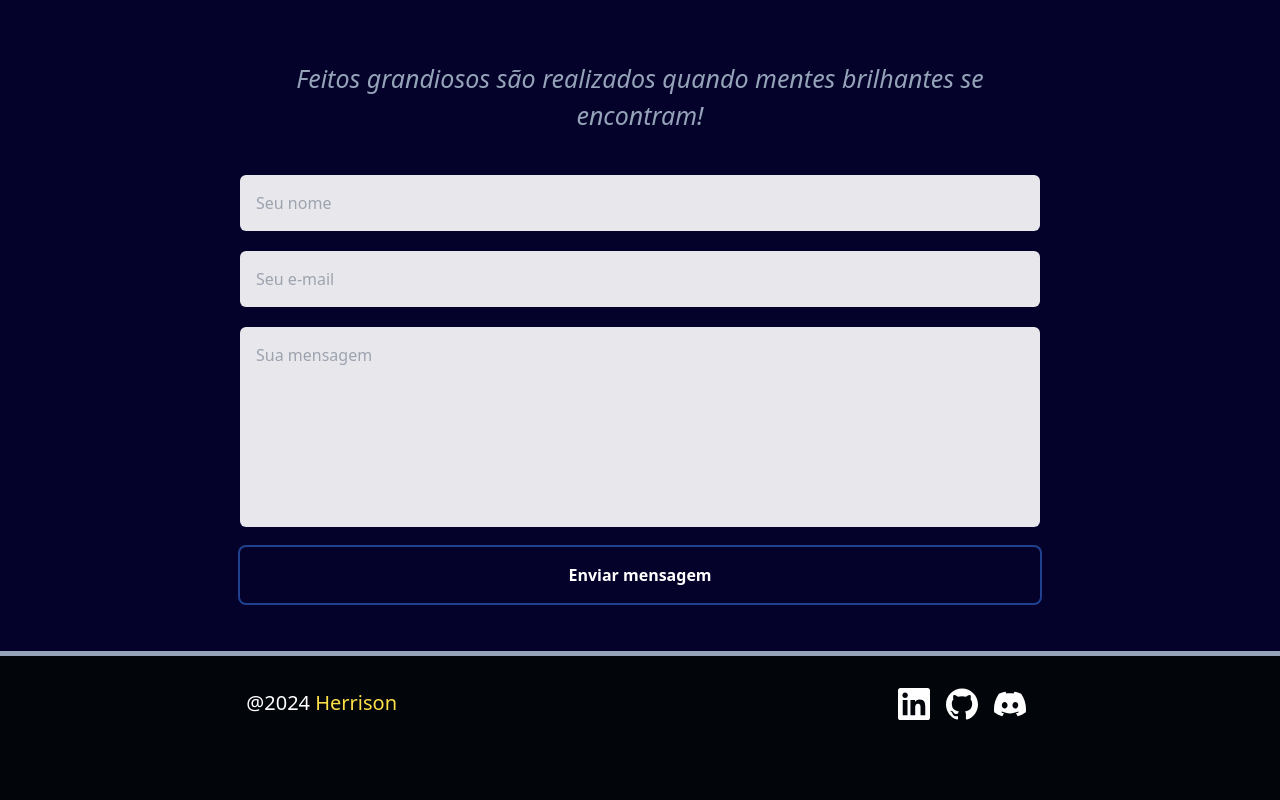
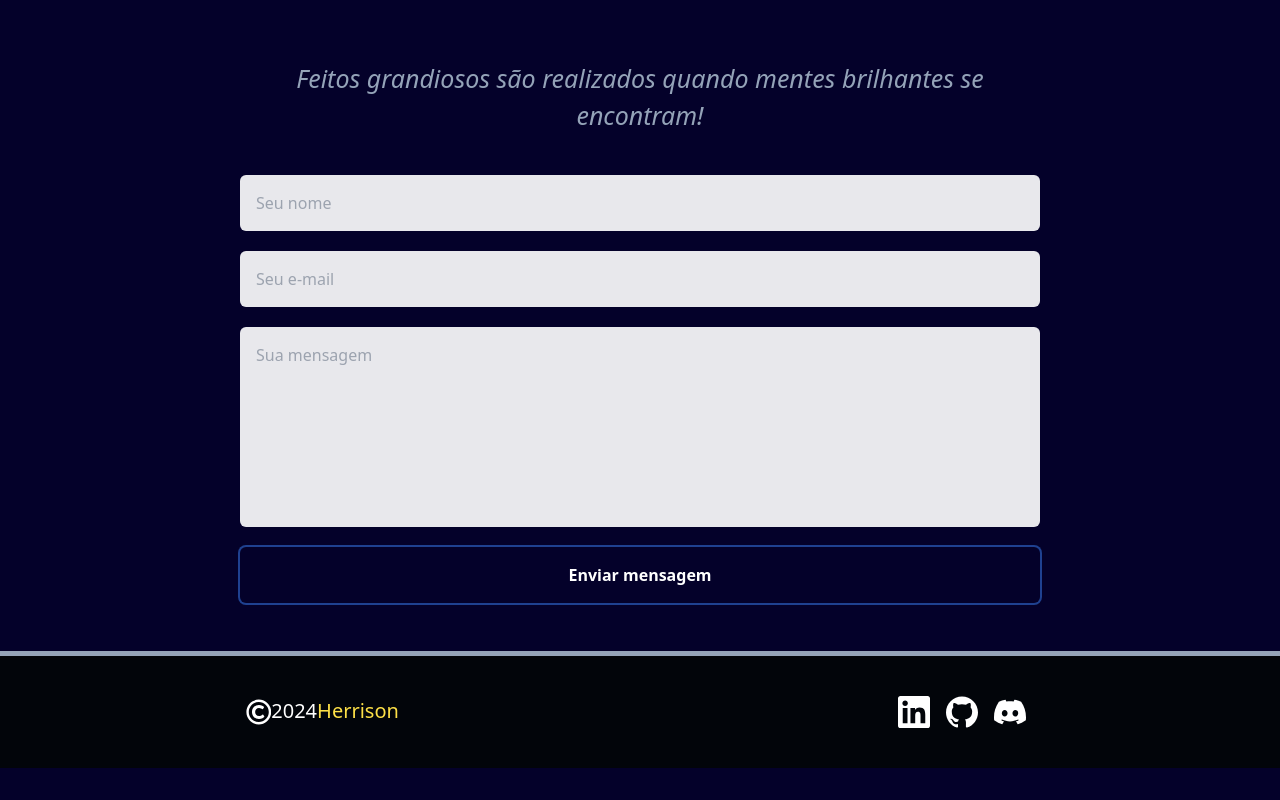
Before and after one commit to Stormlig/Portfolio, a React (Vite) app: page / in a window 1280 px wide. Shown: the part 4692-5492 px from the top of the page. After the commit the page ends 5460 px from the top, so only its background shows below. Built offline with nearby package versions, Linux system fonts and the light colour scheme; a web font is replaced by a local one.

Commit message:
update href for const

```diff
--- a/src/components/background/Footer/Footer.tsx
+++ b/src/components/background/Footer/Footer.tsx
@@ -1,19 +1,20 @@
 import { SiDiscord, SiGithub, SiLinkedin } from 'react-icons/si'
-
+import { github, linkedin } from '../../../utils/socials'
+import { FaRegCopyright } from 'react-icons/fa'
 const Footer = () => {
   return (
-    <footer className=" pb-20 pt-8 bg-[#02050a] text-white ">
+    <footer className=" pb-20 pt-8 bg-[#02050a] text-white xl:py-10">
       <div className='flex flex-row-auto justify-around '>
-        <p className='text-[20px]'>@2024 <span className='text-yellow-300 '> Herrison </span></p>
+        <p className='text-[20px] flex'><FaRegCopyright className='w-[1.6rem] h-[2rem]' /> 2024 <span className='text-yellow-300 '> Herrison </span></p>
         <ul className='flex flex-row text-[2rem] '>
           <li className='mx-2 hover:text-yellow-100 duration-300'>
-            <a href="https://www.linkedin.com/in/herrison-souza-630118187/">
+            <a href={linkedin}>
               <SiLinkedin />
             </a>
           </li>
 
           <li className='mx-2 hover:text-yellow-100 duration-300'>
-            <a href="https://github.com/Stormlig">
+            <a href={github}>
               <SiGithub />
             </a>
           </li>
```
